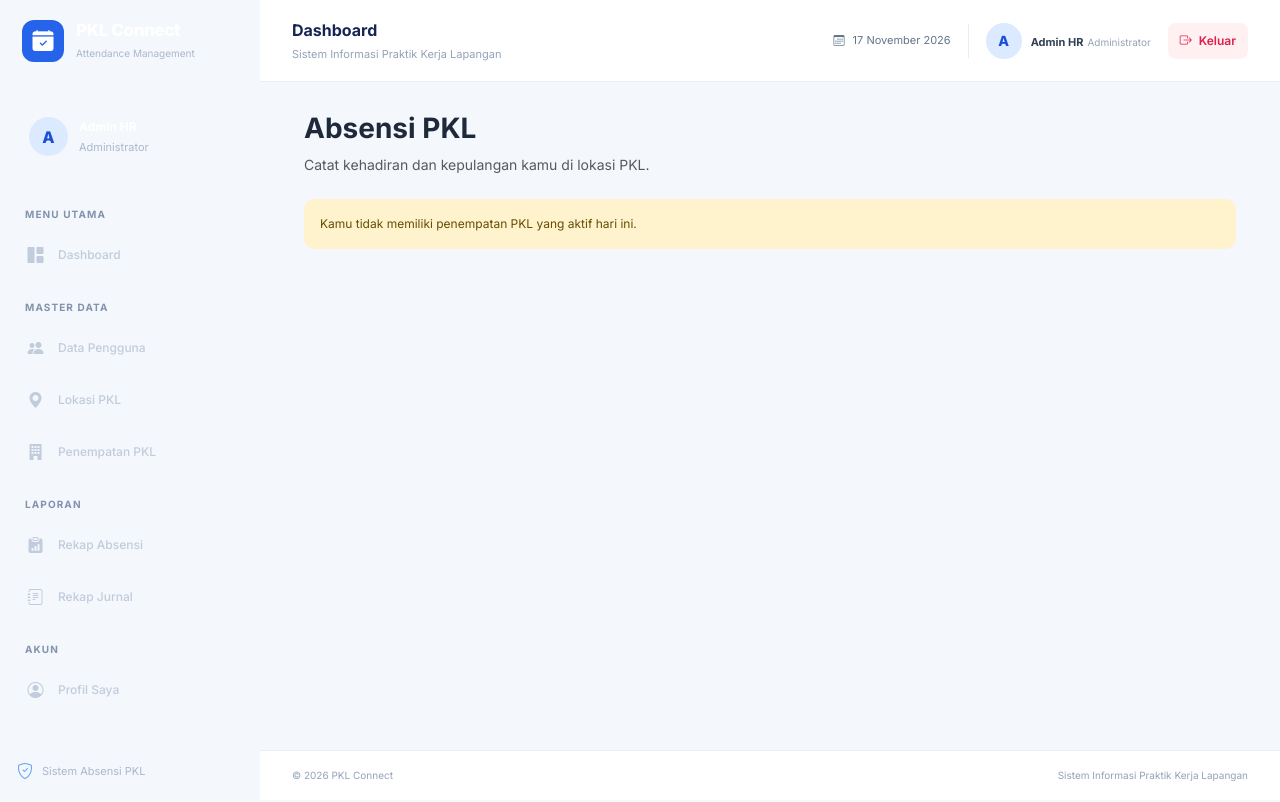
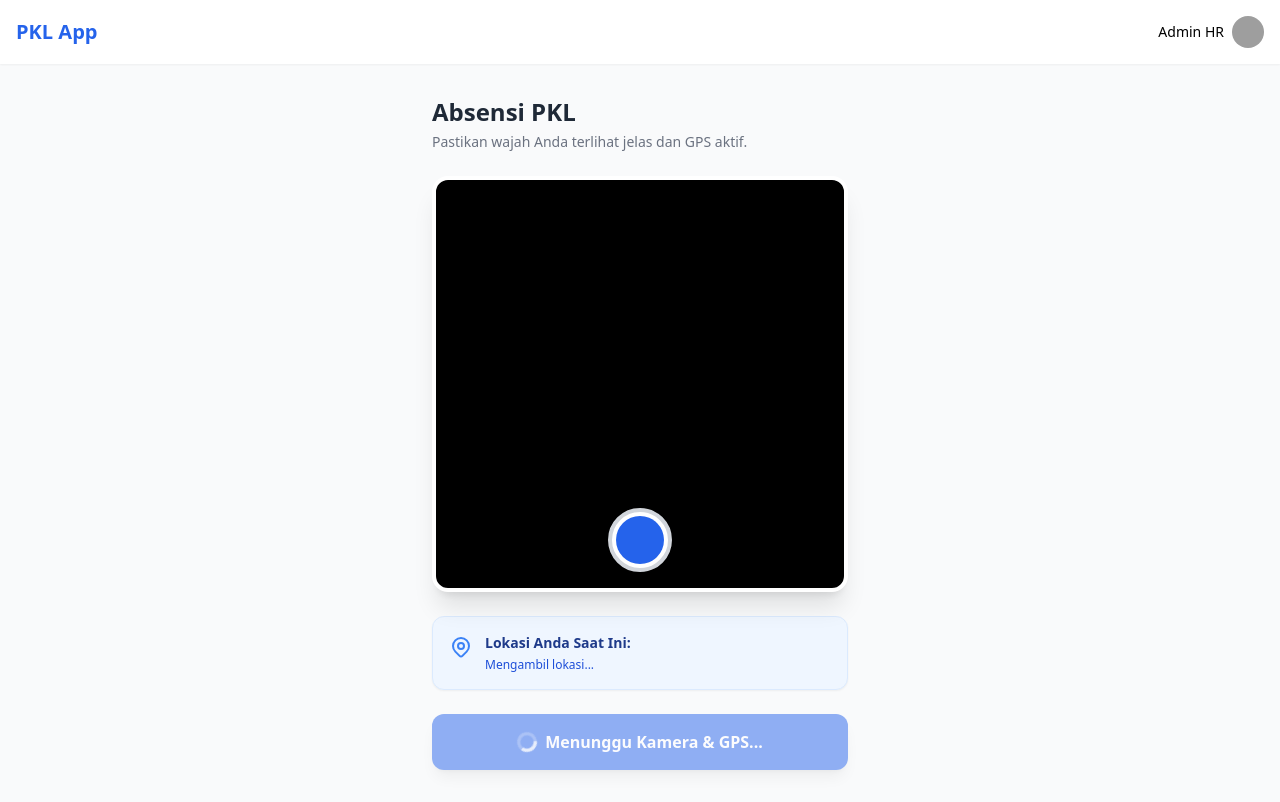
Before and after one commit to Zzam03/absen-pkl, a Laravel app: template resources/views/student/absen.blade.php in a window 1280 px wide. Before the commit the page ends 781 px from the top, so only its background shows below. Run offline with Laravel 12, Linux system fonts and the light colour scheme; the template is opened without the code that fills it, so the values that code supplies are empty; a user stored in the database is signed in; data comes from the database, SQL or seed files in the repository; parts of the project's set-up code (start-up, migrations or seed data) failed here and were passed over; some libraries are stand-ins or nearby versions; grey boxes are pictures that could not be loaded.

Commit message:
feat(frontend): implementasi UI kamera live, GPS, dan integrasi API absensi

```diff
--- a/resources/views/student/absen.blade.php
+++ b/resources/views/student/absen.blade.php
@@ -1,154 +1,144 @@
-
-@extends('layouts.main')
-
-@section('title', 'Absensi')
+@extends('layouts.app')
 
 @section('content')
-<div class="container-fluid">
-    <div class="mb-4">
-        <h3 class="fw-bold">Absensi PKL</h3>
-        <p class="text-muted">Catat kehadiran dan kepulangan kamu di lokasi PKL.</p>
+<div x-data="attendanceApp()" x-init="initCamera(); initLocation()" class="p-4 max-w-md mx-auto" data-aos="fade-up">
+    <div class="mb-6">
+        <h2 class="text-2xl font-bold mb-1 text-gray-800">Absensi PKL</h2>
+        <p class="text-gray-500 text-sm">Pastikan wajah Anda terlihat jelas dan GPS aktif.</p>
     </div>
 
-    @if (!$placement)
-        <div class="alert alert-warning">
-            Kamu tidak memiliki penempatan PKL yang aktif hari ini.
+    <!-- Kamera Tampilan -->
+    <div class="relative rounded-2xl overflow-hidden shadow-xl bg-black aspect-square mb-6 border-4 border-white">
+        <video x-ref="video" autoplay playsinline class="w-full h-full object-cover"></video>
+        <canvas x-ref="canvas" class="hidden"></canvas>
+
+        <!-- Overlay Garis Panduan -->
+        <div class="absolute inset-0 border-[40px] border-black/30 rounded-full pointer-events-none"></div>
+
+        <div class="absolute bottom-4 left-0 right-0 flex justify-center">
+            <button @click="takeSnapshot()" class="w-16 h-16 bg-white rounded-full border-4 border-gray-300 active:scale-90 transition-transform shadow-lg flex items-center justify-center">
+                <div class="w-12 h-12 bg-blue-600 rounded-full"></div>
+            </button>
         </div>
-    @else
-        <div class="card border-0 shadow-sm mb-4">
-            <div class="card-body">
-                <h5 class="fw-bold">{{ $placement->location->name }}</h5>
-                <p class="text-muted mb-1">{{ $placement->location->address }}</p>
-                <small class="text-muted">
-                    Radius lokasi: {{ $placement->location->radius_meter }} meter
-                </small>
-            </div>
+    </div>
+
+    <!-- Info Lokasi -->
+    <div class="bg-blue-50 p-4 rounded-xl border border-blue-100 mb-6 flex items-start space-x-3 shadow-sm">
+        <svg class="w-6 h-6 text-blue-500 mt-0.5 shrink-0" fill="none" stroke="currentColor" viewBox="0 0 24 24"><path stroke-linecap="round" stroke-linejoin="round" stroke-width="2" d="M17.657 16.657L13.414 20.9a1.998 1.998 0 01-2.827 0l-4.244-4.243a8 8 0 1111.314 0z"></path><path stroke-linecap="round" stroke-linejoin="round" stroke-width="2" d="M15 11a3 3 0 11-6 0 3 3 0 016 0z"></path></svg>
+        <div class="flex-1">
+            <p class="font-semibold text-blue-900 text-sm">Lokasi Anda Saat Ini:</p>
+            <p class="text-xs text-blue-700 mt-1" x-text="locationStatus">Mengambil lokasi...</p>
         </div>
+    </div>
 
-        @if ($attendance && in_array($attendance->status, ['izin', 'sakit']))
-            <div class="alert alert-info">
-                Absensi hari ini tercatat sebagai
-                <strong>{{ ucfirst($attendance->status) }}</strong>.
-                <br>
-                Keterangan: {{ $attendance->note }}
-            </div>
+    <!-- Tombol Absen -->
+    <button @click="submitAttendance()" :disabled="!photoTaken || !locationReady"
+            class="w-full bg-blue-600 text-white font-bold py-4 rounded-xl shadow-lg hover:bg-blue-700 disabled:opacity-50 transition-all transform hover:-translate-y-1 flex justify-center items-center space-x-2">
+        <svg x-show="!photoTaken || !locationReady" class="animate-spin h-5 w-5 text-white" xmlns="http://www.w3.org/2000/svg" fill="none" viewBox="0 0 24 24"><circle class="opacity-25" cx="12" cy="12" r="10" stroke="currentColor" stroke-width="4"></circle><path class="opacity-75" fill="currentColor" d="M4 12a8 8 0 018-8V0C5.373 0 0 5.373 0 12h4zm2 5.291A7.962 7.962 0 014 12H0c0 3.042 1.135 5.824 3 7.938l3-2.647z"></path></svg>
+        <span x-text="(!photoTaken || !locationReady) ? 'Menunggu Kamera & GPS...' : 'Absen Masuk Sekarang'"></span>
+    </button>
+</div>
 
-        @elseif ($attendance && $attendance->check_out_time)
-            <div class="alert alert-success">
-                <h5 class="fw-bold mb-1">Absensi selesai!</h5>
-                Kamu sudah melakukan absen masuk dan pulang hari ini.
-            </div>
+<script>
+function attendanceApp() {
+    return {
+        stream: null,
+        photoTaken: false,
+        photoData: null,
+        locationReady: false,
+        lat: null,
+        lng: null,
+        locationStatus: 'Mengambil lokasi...',
 
-        @else
-            <div class="card border-0 shadow-sm">
-                <div class="card-body p-4">
-                    <h5 class="fw-bold mb-3">Status Kehadiran Hari Ini</h5>
+        async initCamera() {
+            try {
+                this.stream = await navigator.mediaDevices.getUserMedia({ video: { facingMode: "user" } });
+                this.$refs.video.srcObject = this.stream;
+            } catch (err) {
+                alert("Kamera gagal diakses. Pastikan Anda memberi izin browser.");
+            }
+        },
 
-                    <div class="row g-3 mb-4">
-                        <div class="col-md-6">
-                            <div class="p-3 rounded bg-light">
-                                <small class="text-muted">Absen Masuk</small>
-                                <h5 class="mb-0">
-                                    {{ $attendance?->check_in_time ?? 'Belum absen' }}
-                                </h5>
-                            </div>
-                        </div>
-                        <div class="col-md-6">
-                            <div class="p-3 rounded bg-light">
-                                <small class="text-muted">Absen Pulang</small>
-                                <h5 class="mb-0">
-                                    {{ $attendance?->check_out_time ?? 'Belum absen' }}
-                                </h5>
-                            </div>
-                        </div>
-                    </div>
+        initLocation() {
+            if (navigator.geolocation) {
+                navigator.geolocation.getCurrentPosition(
+                    (position) => {
+                        this.lat = position.coords.latitude;
+                        this.lng = position.coords.longitude;
+                        this.locationReady = true;
+                        this.locationStatus = `Terkunci: ${this.lat.toFixed(5)}, ${this.lng.toFixed(5)}`;
+                    },
+                    (error) => {
+                        this.locationStatus = 'Gagal mengambil lokasi. Izinkan akses GPS.';
+                    },
+                    { enableHighAccuracy: true, timeout: 10000 }
+                );
+            } else {
+                this.locationStatus = 'Browser Anda tidak mendukung Geolocation.';
+            }
+        },
 
-                    <div class="alert alert-secondary">
-                        <i class="bi bi-geo-alt"></i>
-                        Tekan tombol Ambil Lokasi sebelum melakukan absensi.
-                    </div>
+        takeSnapshot() {
+            const video = this.$refs.video;
+            const canvas = this.$refs.canvas;
+            canvas.width = video.videoWidth;
+            canvas.height = video.videoHeight;
+            canvas.getContext('2d').drawImage(video, 0, 0, canvas.width, canvas.height);
+            this.photoData = canvas.toDataURL('image/jpeg', 0.8);
+            this.photoTaken = true;
+        },
 
-                    <button type="button" class="btn btn-outline-primary mb-4" id="btnLokasi">
-                        <i class="bi bi-geo-alt"></i> Ambil Lokasi Saya
-                    </button>
+        async submitAttendance() {
+            if(!this.photoTaken || !this.locationReady) return;
 
-                    <p id="statusLokasi" class="small text-muted">
-                        Lokasi belum diambil.
-                    </p>
+            // Tampilkan loading
+            Swal.fire({
+                title: 'Memproses Absensi...',
+                text: 'Mohon tunggu sebentar',
+                allowOutsideClick: false,
+                didOpen: () => { Swal.showLoading() }
+            });
 
-                    @if (!$attendance || !$attendance->check_in_time)
-                        <form action="{{ route('student.absen.masuk') }}" method="POST" enctype="multipart/form-data">
-                            @csrf
-                            <input type="hidden" name="latitude" class="latitude">
-                            <input type="hidden" name="longitude" class="longitude">
+            try {
+                const response = await fetch('/api/attendance', {
+                    method: 'POST',
+                    headers: {
+                        'Content-Type': 'application/json',
+                        'X-CSRF-TOKEN': '{{ csrf_token() }}'
+                    },
+                    body: JSON.stringify({
+                        latitude: this.lat,
+                        longitude: this.lng,
+                        photo: this.photoData
+                    })
+                });
 
-                            <div class="mb-3">
-                                <label class="form-label">Foto Absensi (Opsional)</label>
-                                <input type="file" name="photo" class="form-control" accept="image/*" capture="environment">
-                            </div>
+                const result = await response.json();
 
-                            <button type="submit" class="btn btn-success">
-                                <i class="bi bi-box-arrow-in-right"></i> Absen Masuk
-                            </button>
-                        </form>
-                    @else
-                        <form action="{{ route('student.absen.pulang') }}" method="POST" enctype="multipart/form-data">
-                            @csrf
-                            <input type="hidden" name="latitude" class="latitude">
-                            <input type="hidden" name="longitude" class="longitude">
-
-                            <div class="mb-3">
-                                <label class="form-label">Foto Pulang (Opsional)</label>
-                                <input type="file" name="photo" class="form-control" accept="image/*" capture="environment">
-                            </div>
-
-                            <button type="submit" class="btn btn-primary">
-                                <i class="bi bi-box-arrow-right"></i> Absen Pulang
-                            </button>
-                        </form>
-                    @endif
-                </div>
-            </div>
-        @endif
-    @endif
-</div>
+                if(response.ok) {
+                    Swal.fire({
+                        icon: 'success',
+                        title: 'Absensi Berhasil!',
+                        text: result.message,
+                        confirmButtonColor: '#3b82f6'
+                    }).then(() => { window.location.reload(); });
+                } else {
+                    Swal.fire({
+                        icon: 'error',
+                        title: 'Absensi Gagal',
+                        text: result.message,
+                        confirmButtonColor: '#ef4444'
+                    });
+                }
+            } catch (error) {
+                Swal.fire({
+                    icon: 'error',
+                    title: 'Error Sistem',
+                    text: 'Terjadi kesalahan jaringan, coba lagi.',
+                });
+            }
+        }
+    }
+}
+</script>
 @endsection
-
-@push('scripts')
-<script>
-document.getElementById('btnLokasi')?.addEventListener('click', function () {
-    const tombol = this;
-    const status = document.getElementById('statusLokasi');
-
-    if (!navigator.geolocation) {
-        status.textContent = 'Browser kamu tidak mendukung fitur lokasi.';
-        return;
-    }
-
-    tombol.disabled = true;
-    status.textContent = 'Sedang mengambil lokasi...';
-
-    navigator.geolocation.getCurrentPosition(
-        function (position) {
-            const latitude = position.coords.latitude;
-            const longitude = position.coords.longitude;
-
-            document.querySelectorAll('.latitude').forEach(el => el.value = latitude);
-            document.querySelectorAll('.longitude').forEach(el => el.value = longitude);
-
-            status.textContent = 'Lokasi berhasil diambil. Kamu bisa melakukan absensi.';
-            tombol.disabled = false;
-        },
-        function (error) {
-            status.textContent = 'Gagal mengambil lokasi. Pastikan izin lokasi di browser sudah diaktifkan.';
-            tombol.disabled = false;
-        },
-        {
-            enableHighAccuracy: true,
-            timeout: 15000,
-            maximumAge: 0
-        }
-    );
-});
-</script>
-@endpush
```
